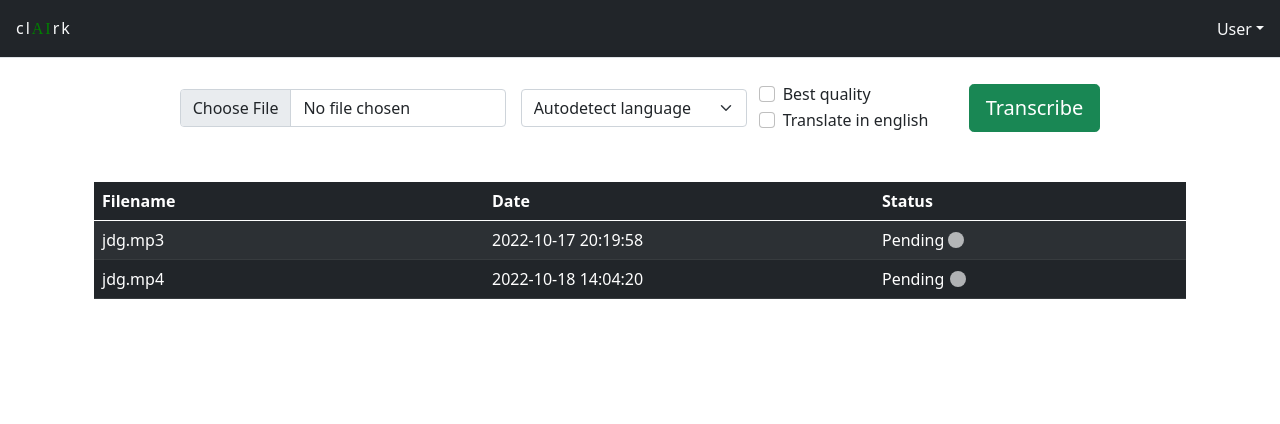
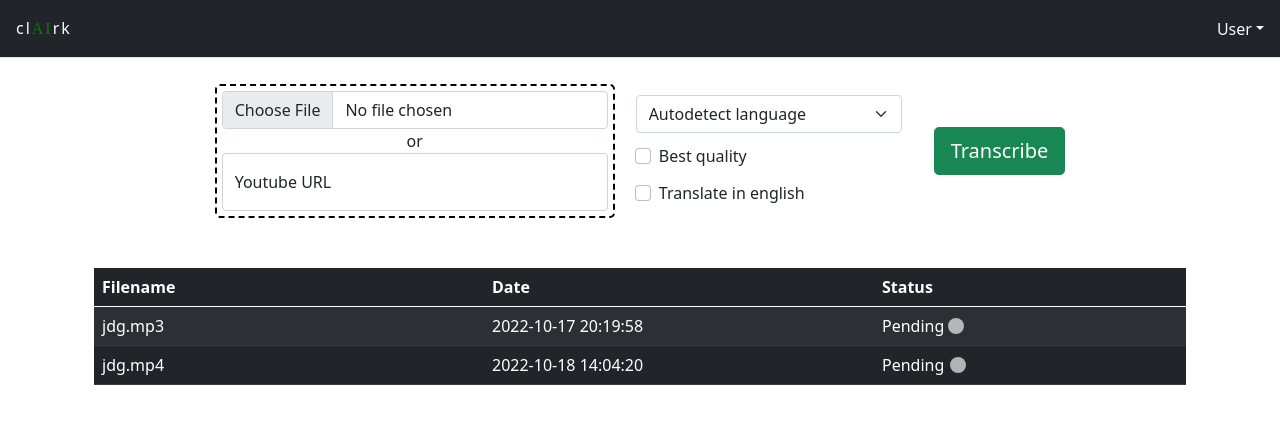
Before and after one commit to VoxFurem/voxfurem.github.io, a plain HTML site: page clairk/home.html in a window 1280 px wide. Drawn offline with nearby package versions, Linux system fonts and the light colour scheme.

Commit message:
Update new file selection (youtube URL or file)

```diff
--- a/clairk/home.html
+++ b/clairk/home.html
@@ -39,37 +39,44 @@
 			<div class="container mb-4 mt-4">
 				<!--FORMULAIRE-->
 				<form>
-					<div class="input-group mb-3" style="justify-content: center;">
-						<div class="row align-items-center">
-						<div class="custom-file" style="width: 350px; margin: 2px;">
-							<input type="file" class="form-control" id="input_audiofile" name="file" type="file" accept="audio/mp3, video/mp4"/>
+					<div class="input-group" style="justify-content: center;">
+						<div style="width: 400px; margin: 2px; padding: 5px; text-align: center; border: 2px dashed #000; border-radius: 5px;">
+							<div class="custom-file">
+								<input type="file" class="form-control" id="input_audiofile" name="file" type="file" accept="audio/mp3, video/mp4" />
+							</div>
+							<span>or</span>
+							<div class="form-floating">
+							  <input type="email" class="form-control" id="floatingInput" placeholder="https://www.youtube.com/watch?v=AbcDeF9H" />
+							  <label for="floatingInput">Youtube URL</label>
 							</div>
 						</div>
-						<div class="row align-items-center">
-						<div style="width: 250px; margin: 2px;">
-							<select id="select_language" class="form-select" aria-label="Source Language">
+						<div class="row align-items-center" style="width: 300px; margin: 2px; padding: 5px;">
+							<div>
+								<select id="select_language" class="form-select" aria-label="Source Language" style="width: 100%;">
 									<option value="0" selected>Autodetect language</option>
 									<option value="1">Français</option>
 									<option value="2">English</option>
 								</select>
 							</div>
-						</div>
-						<div class="row align-items-center" style="margin-left: 10px; width: 220px">
-							<div class="form-check">
+
+							<div class="form-check" style="padding-left: 2.2em;">
 								<input class="form-check-input" type="checkbox" value="" id="flexCheckQuality" />
 								<label class="form-check-label" for="flexCheckQuality">
 									Best quality
 								</label>
 							</div>
-							<div class="form-check">
+							<div class="form-check" style="padding-left: 2.2em;">
 								<input class="form-check-input" type="checkbox" value="" id="flexCheckTranslate" />
 								<label class="form-check-label" for="flexCheckTranslate">
 									Translate in english
 								</label>
 							</div>
+
 						</div>
+						<div class="row align-items-center">
 							<div class="input-group-append" style="margin: 2px;">
 								<button class="btn btn-success btn-lg" type="submit" id="button_start">Transcribe</button>
+							</div>
 						</div>
 					</div>
 				</form>
```
Lines whose indentation alone changed are shown as unchanged.
